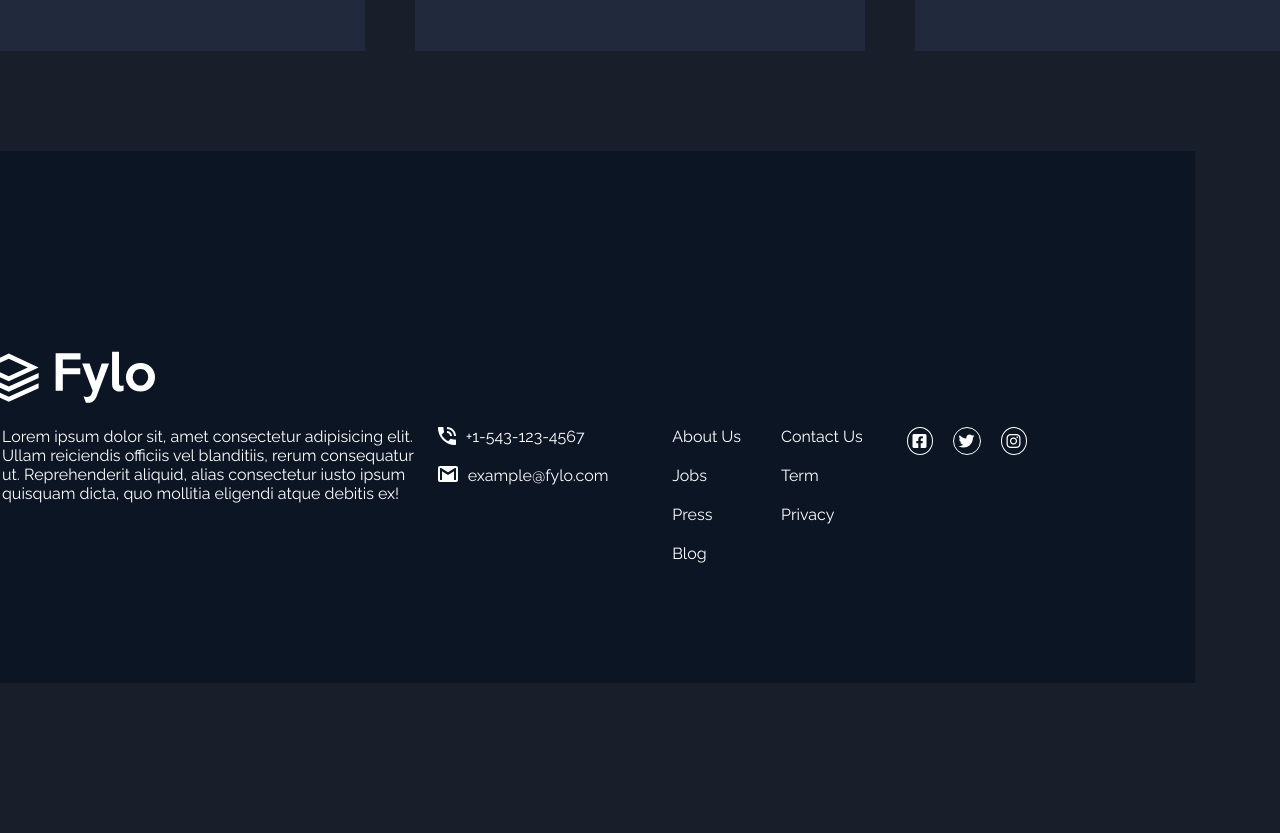
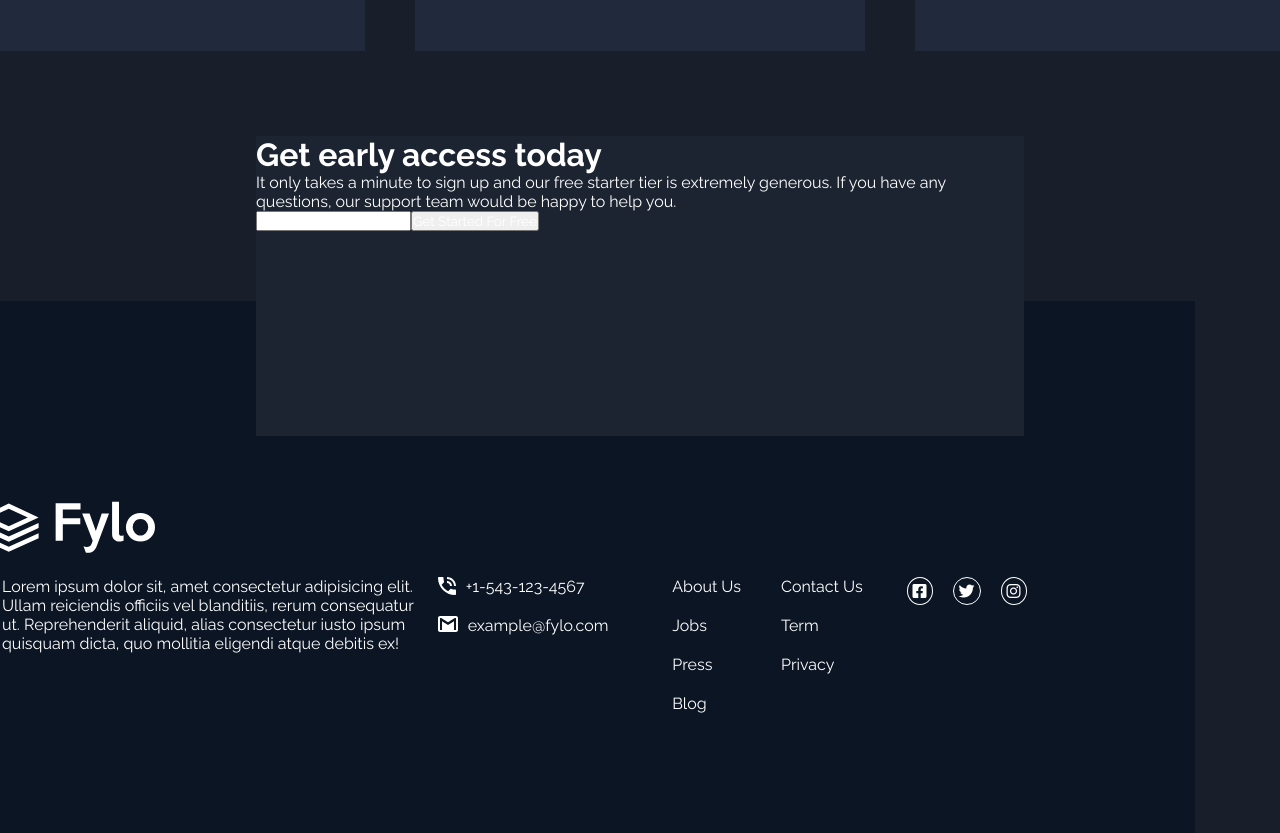
Before and after one commit to acurtido/sp-challenge-5-fylo-landing-page, a React (Vite) app: page / in a window 1280 px wide. Shown: the part 2060-2893 px from the top of the page. Before the commit the page ends 2743 px from the top, so only its background shows below. Built offline with nearby package versions, Linux system fonts and the light colour scheme.

Commit message:
Early Access component

```diff
--- /dev/null
+++ b/src/components/EarlyAccess.jsx
@@ -0,0 +1,15 @@
+import React from 'react'
+import './early_access.css'
+
+export default function EarlyAccess() {
+    return (
+        <div className="container">
+            <div className='box'>
+                <h1>Get early access today</h1>
+                <p>It only takes a minute to sign up and our free starter tier is extremely generous. If you have any questions, our support team would be happy to help you.</p>
+                <input type="email" />
+                <button>Get Started For Free</button>
+            </div>
+        </div>
+    )
+}
--- /dev/null
+++ b/src/components/early_access.css
@@ -0,0 +1,12 @@
+.container {
+    height: 150px
+}
+
+.box {
+    margin: 0 auto;
+    width: 60vw;
+    background-color: hsl(217, 28%, 15%);
+    height: 300px;
+    position: relative;
+    top: -15px;
+}
--- a/src/index.jsx
+++ b/src/index.jsx
@@ -7,6 +7,7 @@ import StayProductive from './components/StayProductive'
 import Footer from './components/Footer'
 import Features from './components/Features'
 import Testimonials from './components/Testimonials'
+import EarlyAccess from './components/EarlyAccess'
 
 ReactDOM.createRoot(document.getElementById('root')).render(
   <React.StrictMode>
@@ -15,6 +16,7 @@ ReactDOM.createRoot(document.getElementById('root')).render(
     <Features />
     <StayProductive />
     <Testimonials />
+    <EarlyAccess />
     <Footer />
   </React.StrictMode>,
 )
```
